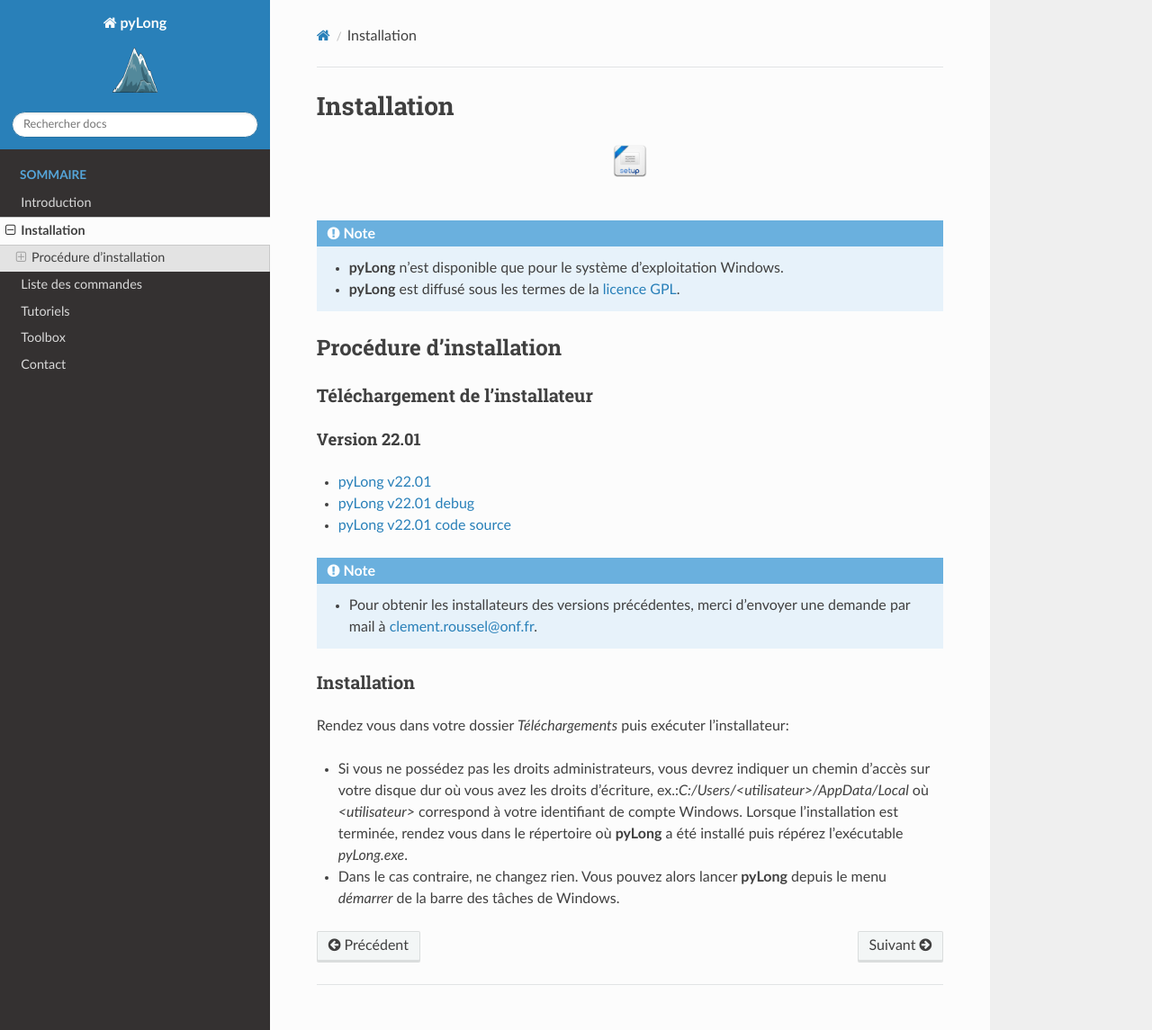
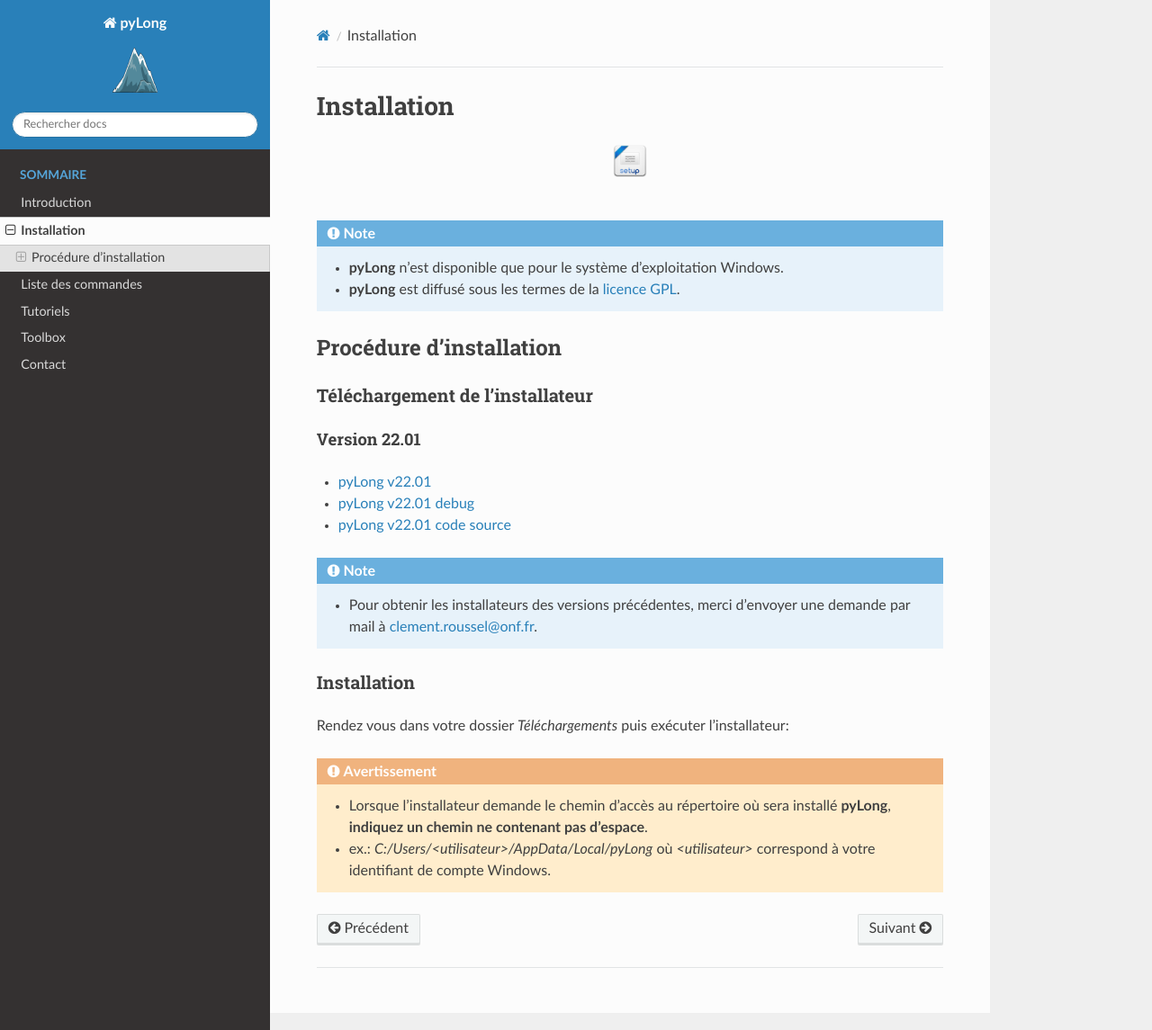
Before and after one commit to clementroussel/pyLong-doc, a Sphinx documentation site: the page built from docs/source/installation.rst, in a window 1280 px wide and 1145 px high. Shown: the whole window at 90% size. Built offline with Sphinx 7.4.7 and the Read the Docs theme 2.0.0, drawn with Linux system fonts in a browser that asks for light colours.

Commit message:
Update installation.rst

```diff
--- a/docs/source/installation.rst
+++ b/docs/source/installation.rst
@@ -43,5 +43,6 @@
 
 Rendez vous dans votre dossier *Téléchargements* puis exécuter l'installateur:
 
-- Si vous ne possédez pas les droits administrateurs, vous devrez indiquer un chemin d'accès sur votre disque dur où vous avez les droits d'écriture, ex.:*C:/Users/<utilisateur>/AppData/Local* où *<utilisateur>* correspond à votre identifiant de compte Windows. Lorsque l'installation est terminée, rendez vous dans le répertoire où **pyLong** a été installé puis répérez l'exécutable *pyLong.exe*.
-- Dans le cas contraire, ne changez rien. Vous pouvez alors lancer **pyLong** depuis le menu *démarrer* de la barre des tâches de Windows.
+.. warning::
+   - Lorsque l'installateur demande le chemin d'accès au répertoire où sera installé **pyLong**, **indiquez un chemin ne contenant pas d'espace**.
+   - ex.: *C:/Users/<utilisateur>/AppData/Local/pyLong* où *<utilisateur>* correspond à votre identifiant de compte Windows.
```
